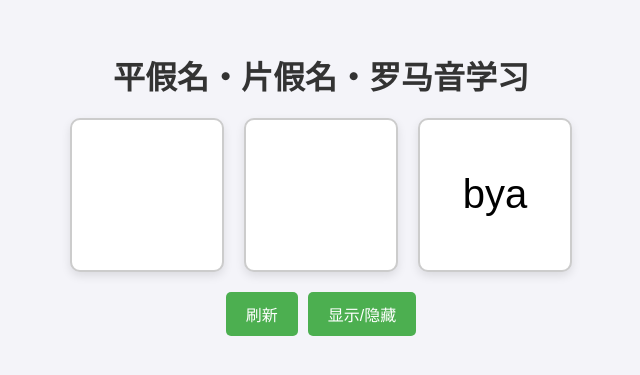
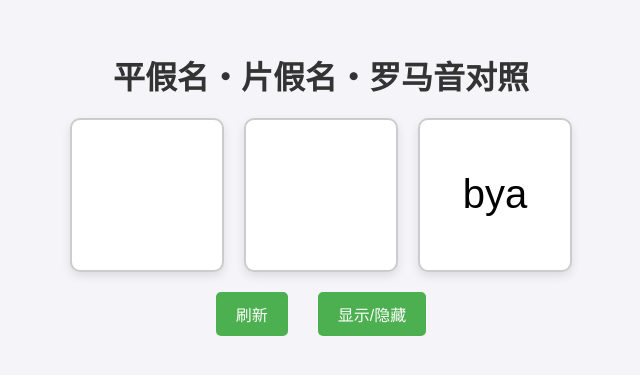
Before and after one commit to Liao-Ziqiang/hikaro, a plain HTML site: page index.html in a window 1280 px wide. Shown: the part 217-592 px from the top of the page, without its empty margins (319-959 px from the left). Drawn offline with Linux system fonts and the light colour scheme.

Commit message:
Update index.html

```diff
--- a/index.html
+++ b/index.html
@@ -1,12 +1,12 @@
 <!DOCTYPE html>
-<html lang="ja">
+<html lang="zh">
 <head>
     <meta charset="UTF-8">
     <meta name="viewport" content="width=device-width, initial-scale=1.0">
-    <title>平假名片假名学习工具</title>
+    <title>假名学习</title>
     <style>
         body {
-            font-family: Arial, sans-serif;
+            font-family: 微软雅黑, 楷体, Arial, sans-serif;
             display: flex;
             flex-direction: column;
             align-items: center;
@@ -48,7 +48,7 @@
 
         .buttons {
             display: flex;
-            gap: 10px;
+            gap: 30px;
         }
 
         button {
@@ -73,7 +73,7 @@
 </head>
 <body>
 
-    <h1>平假名・片假名・罗马音学习</h1>
+    <h1>平假名・片假名・罗马音对照</h1>
 
     <div class="container">
         <div id="hiraganaBox" class="box"></div>
```
